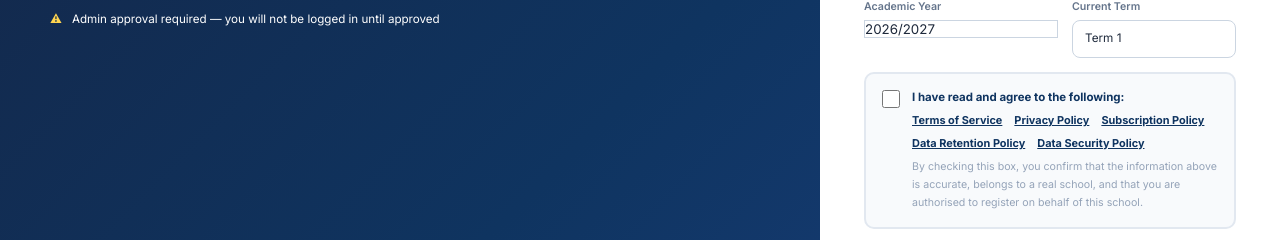
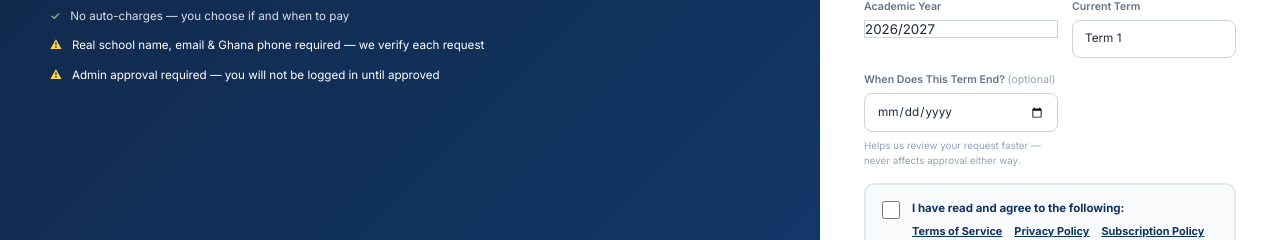
Before and after one commit to resourcetool/sch_app, a React (Vite) app: page /trial in a window 1280 px wide. Shown: the part 692-932 px from the top of the page. Built offline with nearby package versions, Linux system fonts and the light colour scheme; no server answers.

Commit message:
Update TrialSignup.jsx

```diff
--- a/src/pages/TrialSignup.jsx
+++ b/src/pages/TrialSignup.jsx
@@ -34,6 +34,7 @@ export default function TrialSignup() {
     schoolName: '', address: '',
     academicYear: new Date().getFullYear() + '/' + (new Date().getFullYear() + 1),
     currentTerm: '1',
+    termEndDate: '', // optional — helps super admin judge approval timing, never blocks signup
     agreedToTerms: false,
   });
   const [errors,      setErrors]      = useState({});
@@ -106,7 +107,10 @@ export default function TrialSignup() {
       }
 
       // Step C: Create pending trial subscription (NOT active — admin must approve)
-      await startFreeTrial(school.id, form.schoolName.trim(), form.email.trim(), phoneCheck.normalised);
+      await startFreeTrial(
+        school.id, form.schoolName.trim(), form.email.trim(), phoneCheck.normalised,
+        form.termEndDate || null,
+      );
 
       // Signup is now fully, correctly complete: Auth account + school +
       // profile + pending subscription all exist. From this point on,
@@ -359,6 +363,13 @@ export default function TrialSignup() {
                 <option value="3">Term 3</option>
               </select>
             </div>
+            <div className="form-group">
+              <label>When Does This Term End? <span style={{ fontWeight: 400, color: 'var(--text-lt)' }}>(optional)</span></label>
+              <input type="date" value={form.termEndDate} onChange={e => update('termEndDate', e.target.value)} />
+              <div style={{ fontSize: '.7rem', color: 'var(--text-lt)', marginTop: 2 }}>
+                Helps us review your request faster — never affects approval either way.
+              </div>
+            </div>
           </div>
 
           {/* ── TERMS & CONDITIONS — MANDATORY ────────────────────── */}
```
